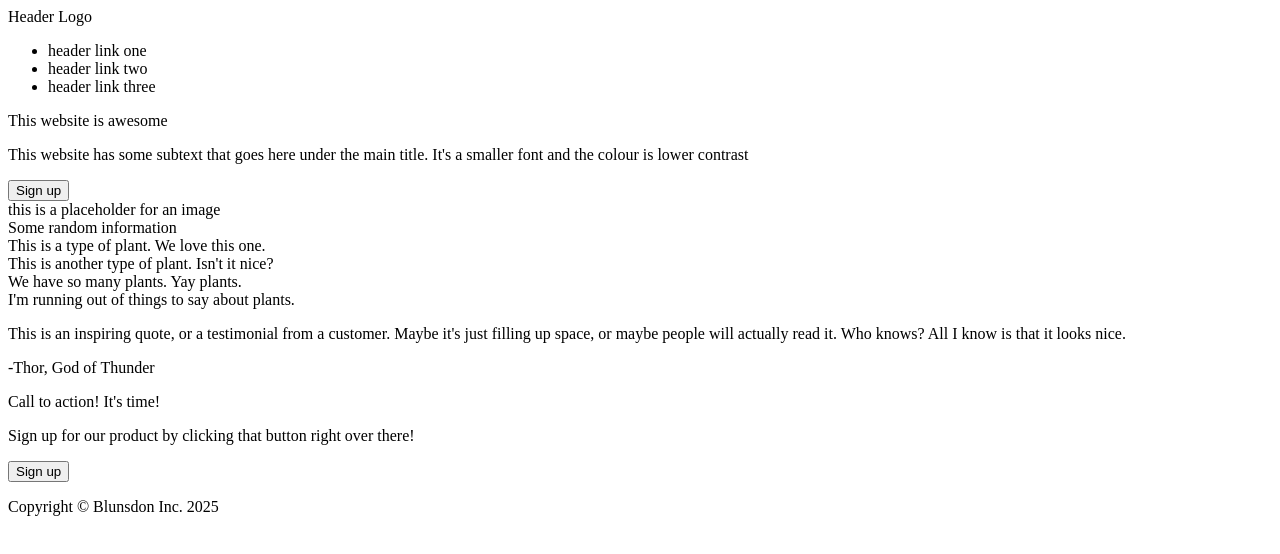
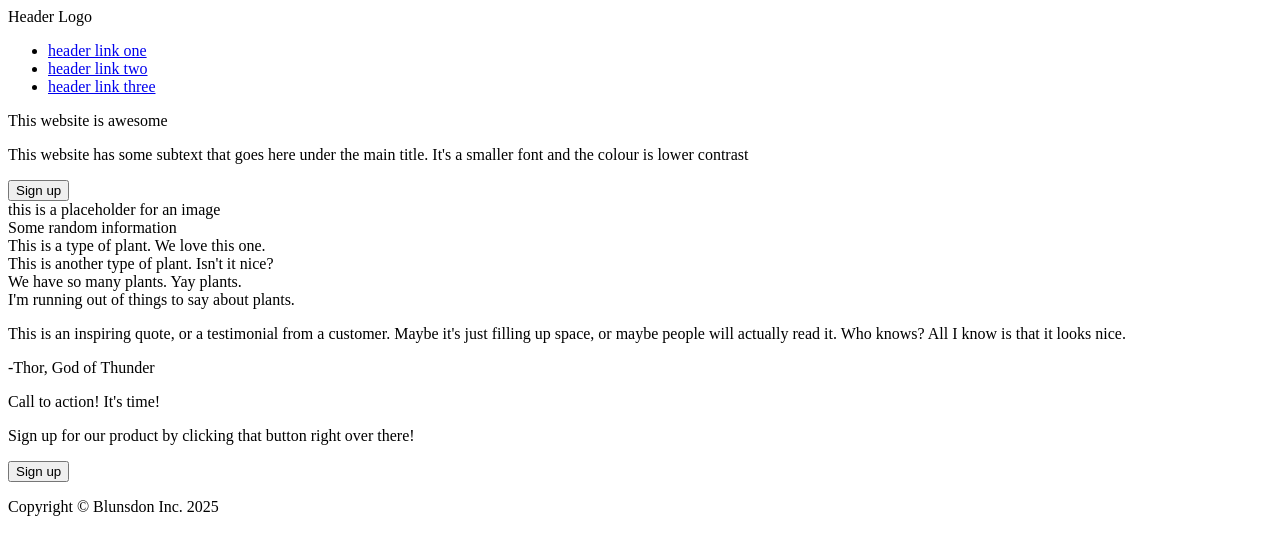
Before and after one commit to AliBabaGZ/landing-page, a plain HTML site: page index.htm in a window 1280 px wide. Drawn offline with Linux system fonts and the light colour scheme.

Commit message:
Latest 13 pushes

```diff
--- a/index.htm
+++ b/index.htm
@@ -10,9 +10,9 @@
     <div class="header">
       <div class="logo">Header Logo</div>
       <ul>
-        <li>header link one</li>
-        <li>header link two</li>
-        <li>header link three</li>
+        <li><a href="#">header link one</a></li>
+        <li><a href="#">header link two</a></li>
+        <li><a href="#">header link three</a></li>
       </ul>
       <div class="hero-main-text">This website is awesome</div>
       <p>
```
